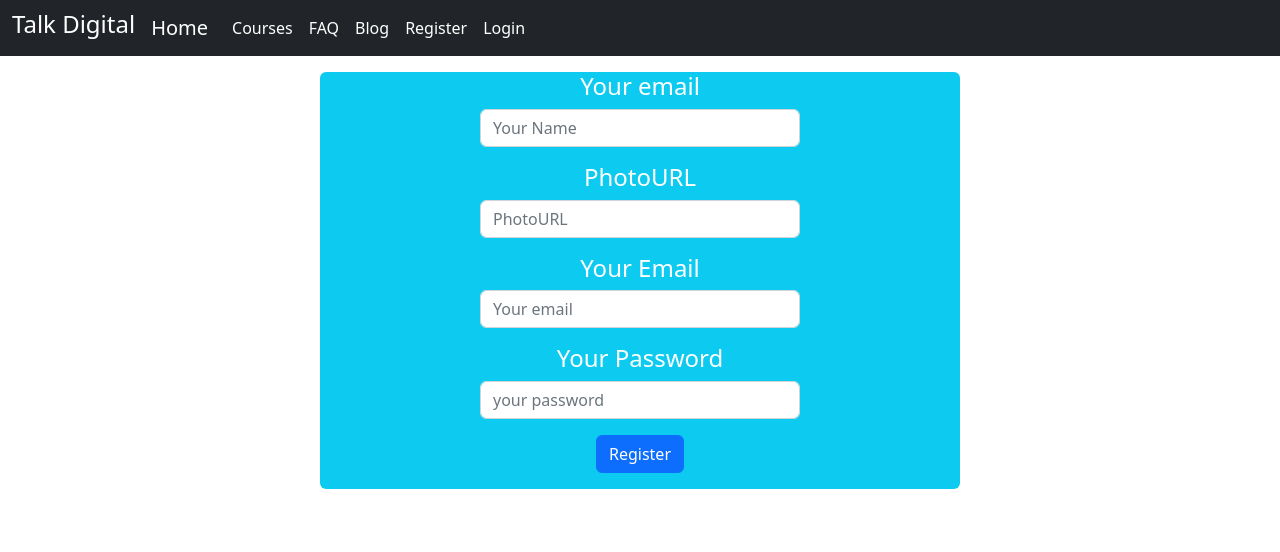
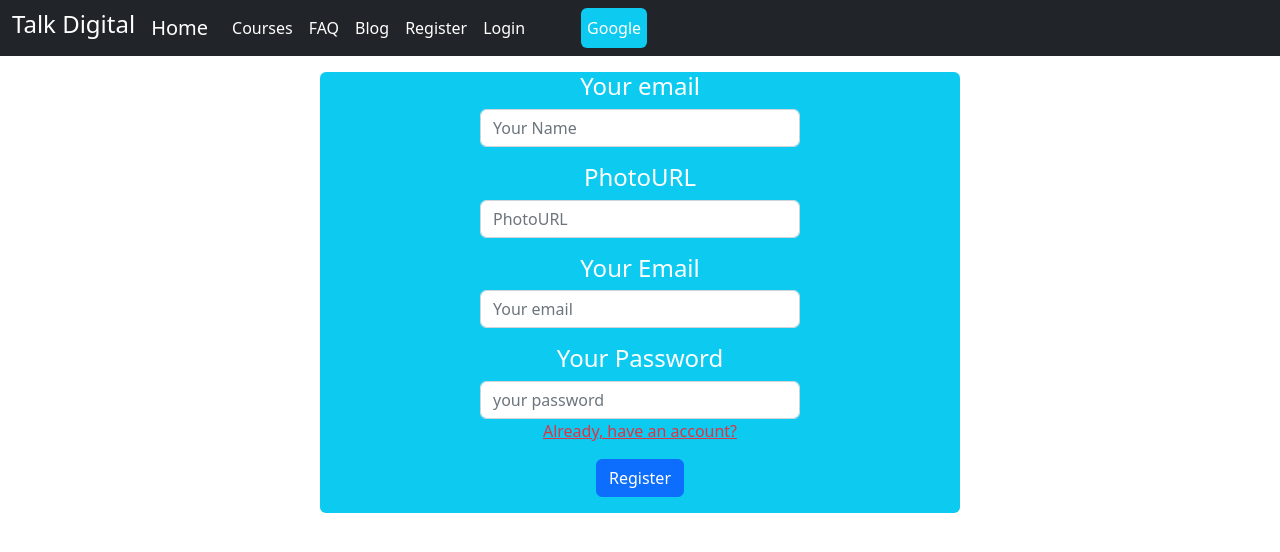
Before and after one commit to AsaduzzamanAshik1610/learning-platfrom, a React (Create React App) app: page /register in a window 1280 px wide. Shown: the top 552 px of the page. Built offline with nearby package versions, Linux system fonts and the light colour scheme; no server answers.

Commit message:
added the google firebase

```diff
--- a/src/Components/Header/Header.js
+++ b/src/Components/Header/Header.js
@@ -4,7 +4,7 @@ import { Link } from 'react-router-dom';
 import { AuthContext } from '../UserContext/UserContext';
 
 const Header = () => {
-    const {user, logOut} = useContext(AuthContext);
+    const {user, signInWithGoogle, logOut} = useContext(AuthContext);
     console.log(user);
     const logOutHandle = ()=>{
         logOut()
@@ -12,6 +12,15 @@ const Header = () => {
         .catch(error=> {
             console.error(error)
         })
+    }
+    const handleGoogleSignIn =()=>{
+        signInWithGoogle()
+        .then(result=>{
+          const user = result.user;
+          console.log(user);
+        })
+        .catch(error=>
+         console.error(error))
     }
 
     return (
@@ -37,7 +46,7 @@ const Header = () => {
         <li className="nav-item">
           <Link className="nav-link text-white" to="/register">Register</Link>
         </li>
-        { user?.email && <span>wlcome, {user.email}</span>}
+        { user?.email && <span className='text-white'>{user.email}</span>}
         {
             user?.uid? <button onClick={logOutHandle} className='bg-danger text-white rounded border-0'>Logout</button>
             :
@@ -45,7 +54,7 @@ const Header = () => {
           <Link className="nav-link text-white" to="/login">Login</Link>
 
         }
-
+        <button onClick={handleGoogleSignIn} className='bg-info text-white ms-5 border-0 rounded'>Google</button>
       </ul>
     </div>
   </div>
--- a/src/Components/Login/Login.js
+++ b/src/Components/Login/Login.js
@@ -1,10 +1,12 @@
 import React from 'react';
 import { useContext } from 'react';
+import { useNavigate } from 'react-router-dom';
 import { AuthContext } from '../UserContext/UserContext';
 
 
 const Login = () => {
     const {signIn} = useContext(AuthContext);
+    const navigate = useNavigate()
     const handleSubmit = event=>{
         event.preventDefault();
         const form = event.target;
@@ -16,6 +18,7 @@ const Login = () => {
             const user = result.user;
             console.log(user);
             form.reset()
+            navigate('/courses')
         })
         .catch(error=>{
             console.error(error);
--- a/src/Components/Register/Register.js
+++ b/src/Components/Register/Register.js
@@ -1,5 +1,6 @@
 import React from 'react';
 import { useContext } from 'react';
+import { Link } from 'react-router-dom';
 import { AuthContext } from '../UserContext/UserContext';
 
 const Register = () => {
@@ -45,6 +46,9 @@ const Register = () => {
     {/* <label for="exampleInputPassword1" className="form-label">Password</label> */}
     <h4 className='text-center'>Your Password</h4>
     <input type="password" name='password' className="form-control w-50 mx-auto" placeholder='your password' id="exampleInputPassword1" required />
+    <div className='text-center'>
+    <Link to="/login" className="label-text-alt link link-hover text-danger">Already, have an account?</Link>
+    </div>
   </div>
   <div className='text-center'>
       <button type="Login" className="btn btn-primary mb-3">Register</button>
--- a/src/Components/UserContext/UserContext.js
+++ b/src/Components/UserContext/UserContext.js
@@ -1,5 +1,5 @@
 import React from 'react';
-import {createUserWithEmailAndPassword, getAuth, onAuthStateChanged, signInWithEmailAndPassword, signInWithPopup, signOut} from "firebase/auth";
+import {createUserWithEmailAndPassword, getAuth, GoogleAuthProvider, onAuthStateChanged, signInWithEmailAndPassword, signInWithPopup, signOut} from "firebase/auth";
 import { createContext } from 'react';
 import app from '../../firebase/firebase.config';
 import { useState } from 'react';
@@ -10,6 +10,7 @@ const auth = getAuth(app)
 
 const UserContext = ({children}) => {
     const [user, setUser] = useState({});
+    const googleProvider = new GoogleAuthProvider();
     const providerLogin = (provider)=>{
         return signInWithPopup(auth, provider);
       }
@@ -19,6 +20,9 @@ const UserContext = ({children}) => {
 
     const signIn = (email, password)=>{
         return signInWithEmailAndPassword(auth, email, password);
+    }
+    const signInWithGoogle = ()=>{
+        return signInWithPopup(auth, googleProvider);
     }
     const logOut = ()=>{
         return signOut(auth);
@@ -33,7 +37,7 @@ const UserContext = ({children}) => {
         }
     }, [])
 
-    const AuthInfo = {user, providerLogin, createUser, signIn, logOut};
+    const AuthInfo = {user, providerLogin, signInWithGoogle, createUser, signIn, logOut};
     return (
         <div>
         <AuthContext.Provider value={AuthInfo}>
```
